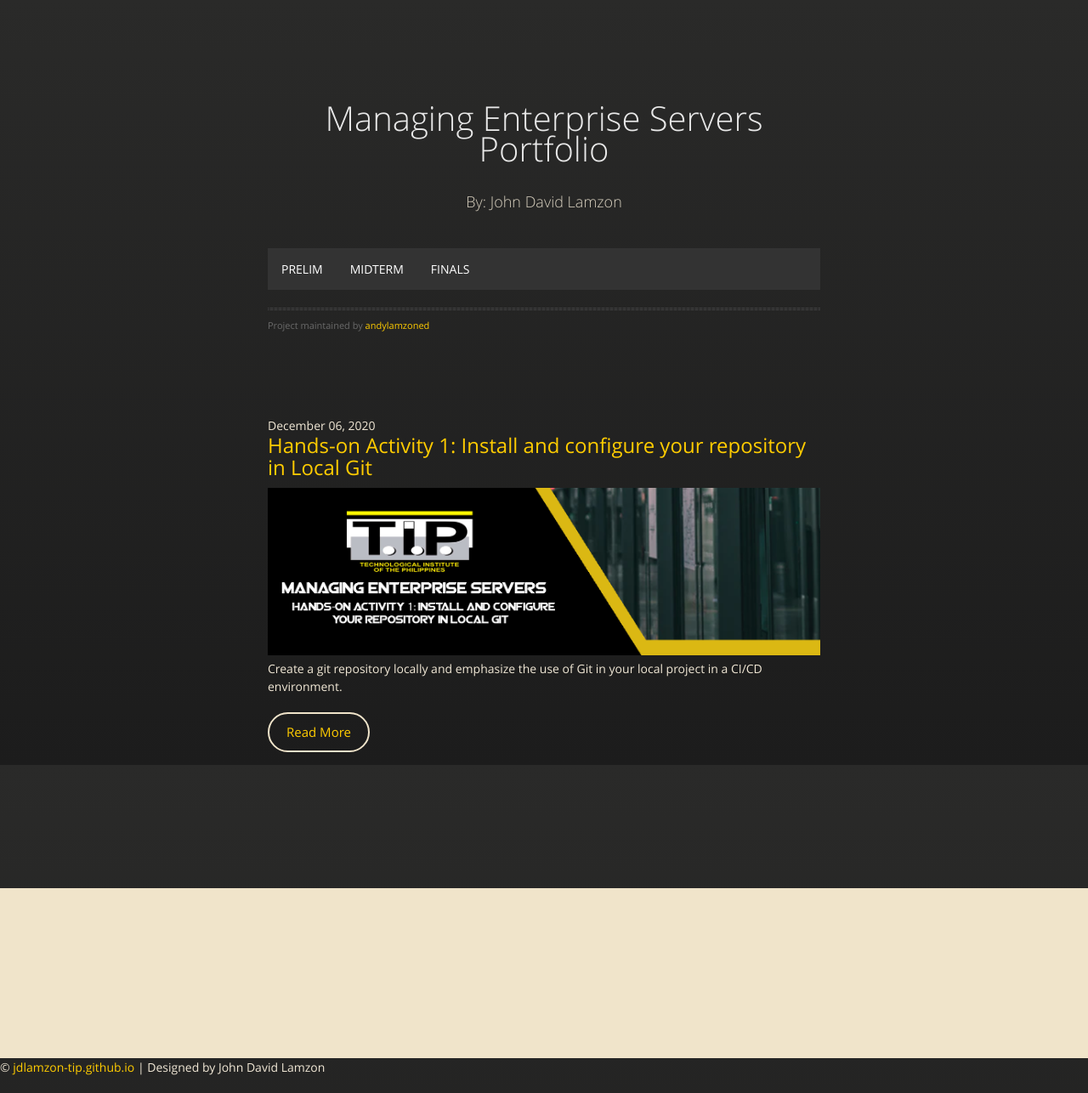
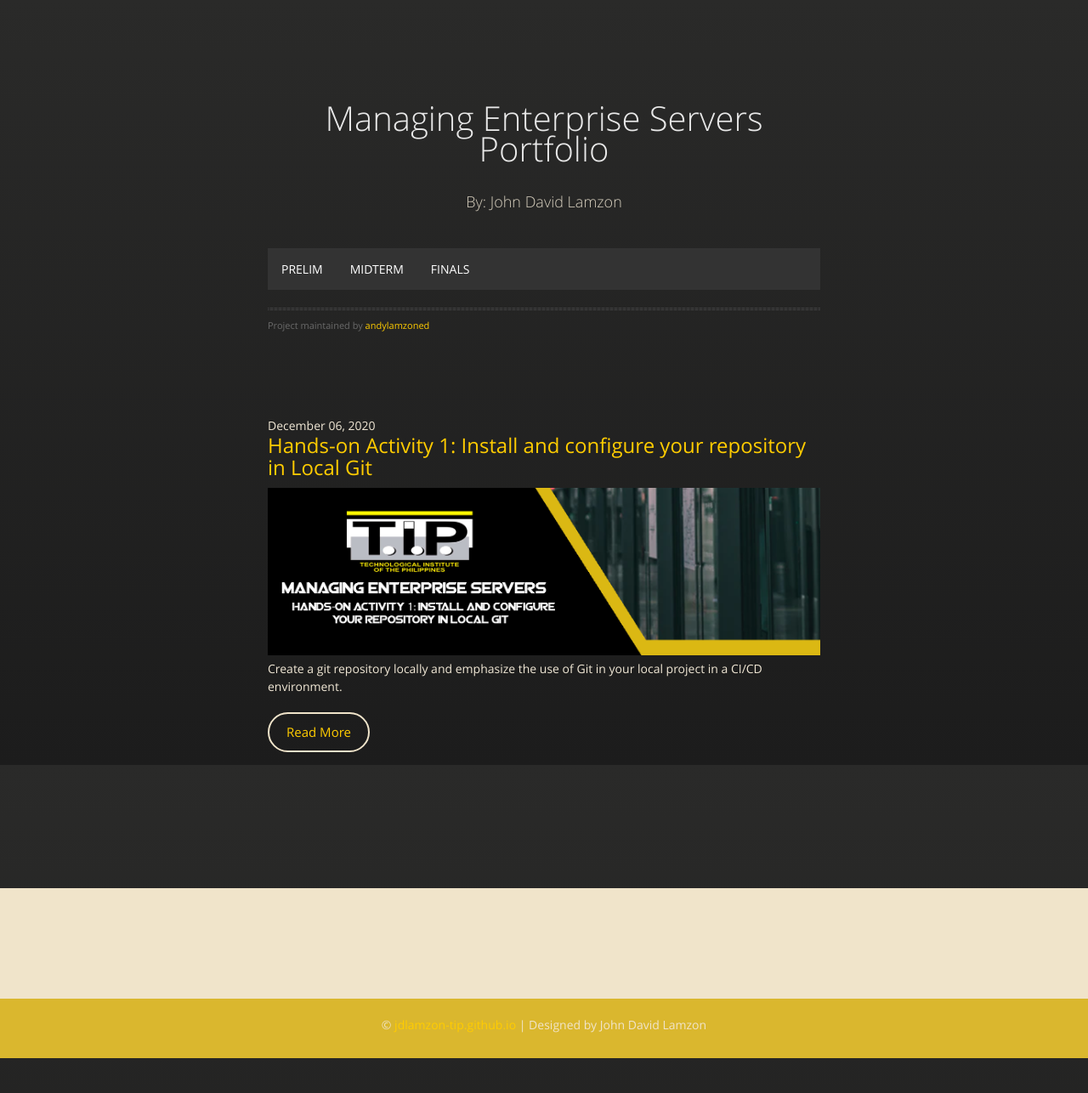
Before and after one commit to andylamzoned/andylamzoned.github.io, a Jekyll site: the page built from index.md, in a window 1280 px wide. Shown: the whole page at 85% size. Built offline with Jekyll 4.4.1, drawn with Linux system fonts in a browser that asks for light colours; after the commit the page ends 1265 px from its top, so only the background shows below that.

Commit message:
default.html test

```diff
--- a/_layouts/default.html
+++ b/_layouts/default.html
@@ -54,7 +54,7 @@
       </section>
 
     </div>
-    <div class="footer"></div>
+    <div class="footer">
     <div class="footer-bottom">
         &copy; <a href="https://github.com/andylamzoned/andylamzoned.github.io">jdlamzon-tip.github.io</a> | Designed by John David Lamzon
         </div>
```
